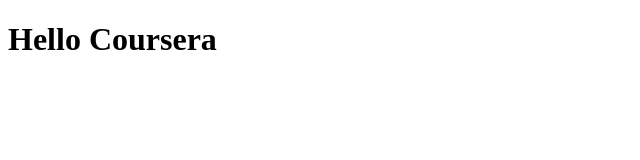
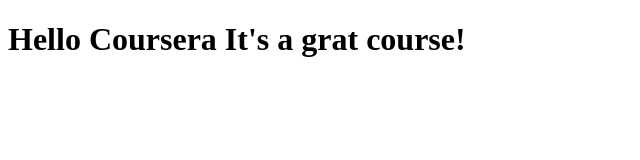
Before and after one commit to Racotaco75/Coursera-test, a plain HTML site: page site/index.html in a window 1280 px wide. Shown: the whole page, without its empty margins (0-640 px from the left). Drawn offline with Linux system fonts and the light colour scheme.

Commit message:
git push

```diff
--- a/site/index.html
+++ b/site/index.html
@@ -6,6 +6,6 @@
     <title>Hello Coursera</title>
 </head>
 <body>
-    <h1>Hello Coursera</h1>
+    <h1>Hello Coursera It's a grat course!</h1>
 </body>
 </html>
```
